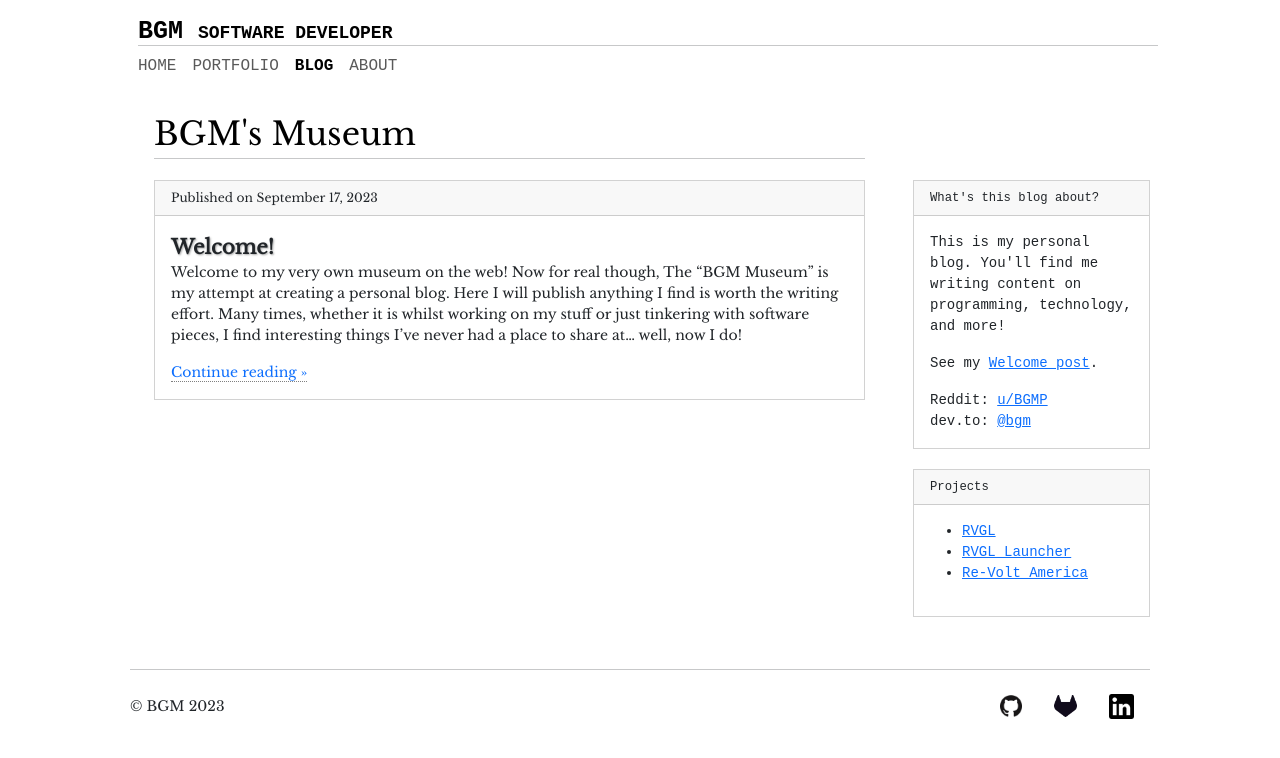
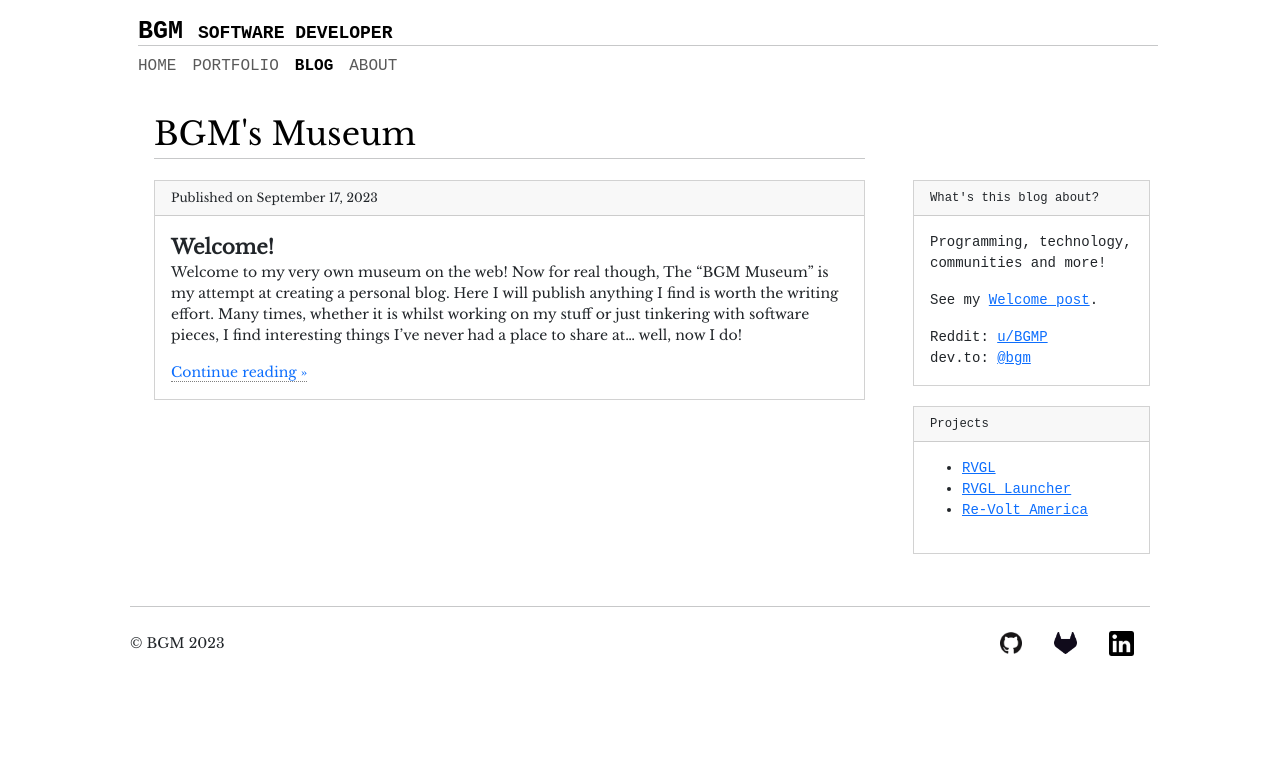
Before and after one commit to BGMP/bgm.dev, a Jekyll site: the page built from blog/index.html, in a window 1280 px wide. Shown: the top 758 px of the page. Built offline with Jekyll 4.4.1, drawn with Linux system fonts in a browser that asks for light colours; nearby versions of some CDN libraries; the list of posts is cut into pages by our own code.

Commit message:
Tweak blog's content and style

```diff
--- a/_includes/side-nav.html
+++ b/_includes/side-nav.html
@@ -3,7 +3,7 @@
         <div class="card">
             <small class="card-header">What's this blog about?</small>
             <div class="card-body">
-                <p>This is my personal blog. You'll find me writing content on programming, technology, and more!</p>
+                <p>Programming, technology, communities and more!</p>
                 <p>See my <a href="{{ site.baseurl }}/blog/2023/09/17/welcome">Welcome post</a>.</p>
 
                 Reddit: <a href="https://www.reddit.com/user/BGMP" target="_blank">u/BGMP</a><br/>
--- a/assets/css/_blog.scss
+++ b/assets/css/_blog.scss
@@ -18,7 +18,6 @@
     font-size: 20px;
     text-decoration: none;
     font-weight: bold;
-    text-shadow: 1px 1px 2px #AAAAAA;
   }
 
   .card-title:hover, .card-title:focus {
```
